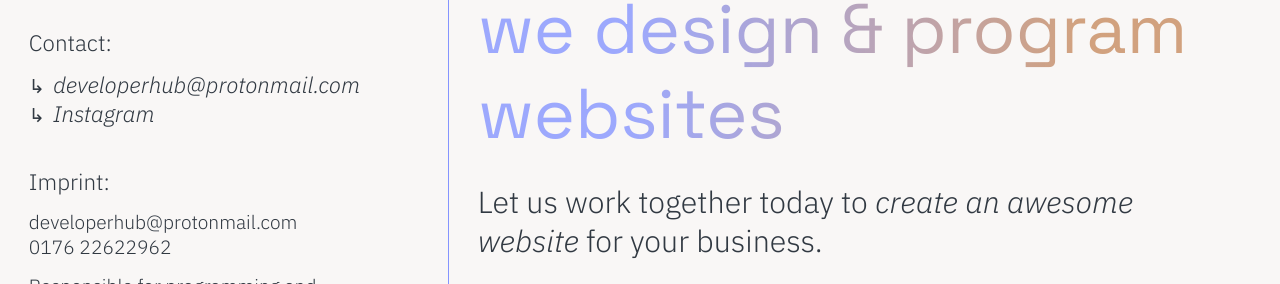
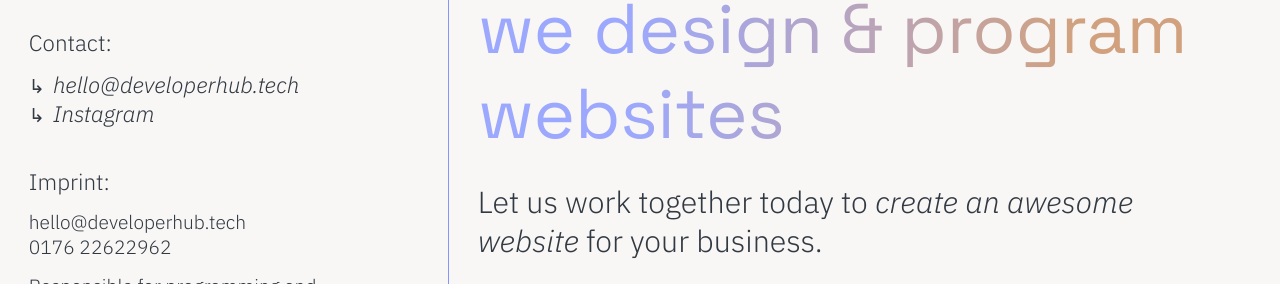
Before and after one commit to schaeferjessica/developer-hub, a Nuxt app: page / in a window 1280 px wide. Shown: the part 327-611 px from the top of the page. Built offline with nearby package versions, Linux system fonts and the light colour scheme.

Commit message:
feat: adjust email text

```diff
--- a/components/GridAside.vue
+++ b/components/GridAside.vue
@@ -30,7 +30,7 @@
         <li>
           <a href="mailto:developerhub@protonmail.com" class="contact__mail">
             <span class="arrow">↳ </span>
-            <span>developerhub@protonmail.com</span>
+            <span>hello@developerhub.tech </span>
           </a>
         </li>
         <li>
@@ -45,8 +45,8 @@
     <div class="imprint">
       <h2>{{ $t('asideTitleThree') }}</h2>
       <address class="address">
-        <a href="mailto:developerhub@protonmail.com" class="address__link">
-          <span>developerhub@protonmail.com</span>
+        <a href="mailto:hello@developerhub.tech" class="address__link">
+          <span>hello@developerhub.tech </span>
         </a>
         <a href="tel:+176 22622962" class="address__link">
           <span>0176 22622962</span>
```
